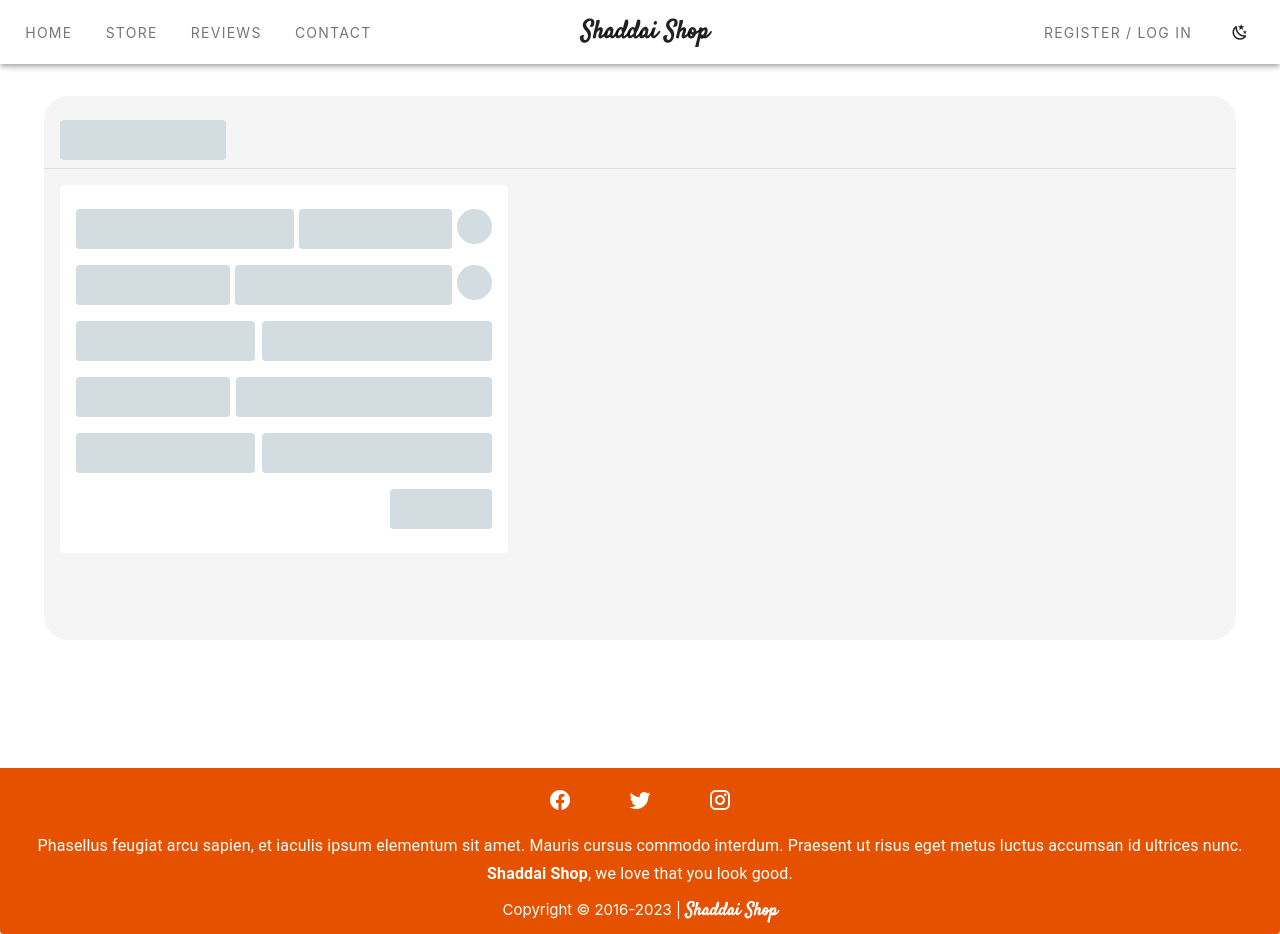
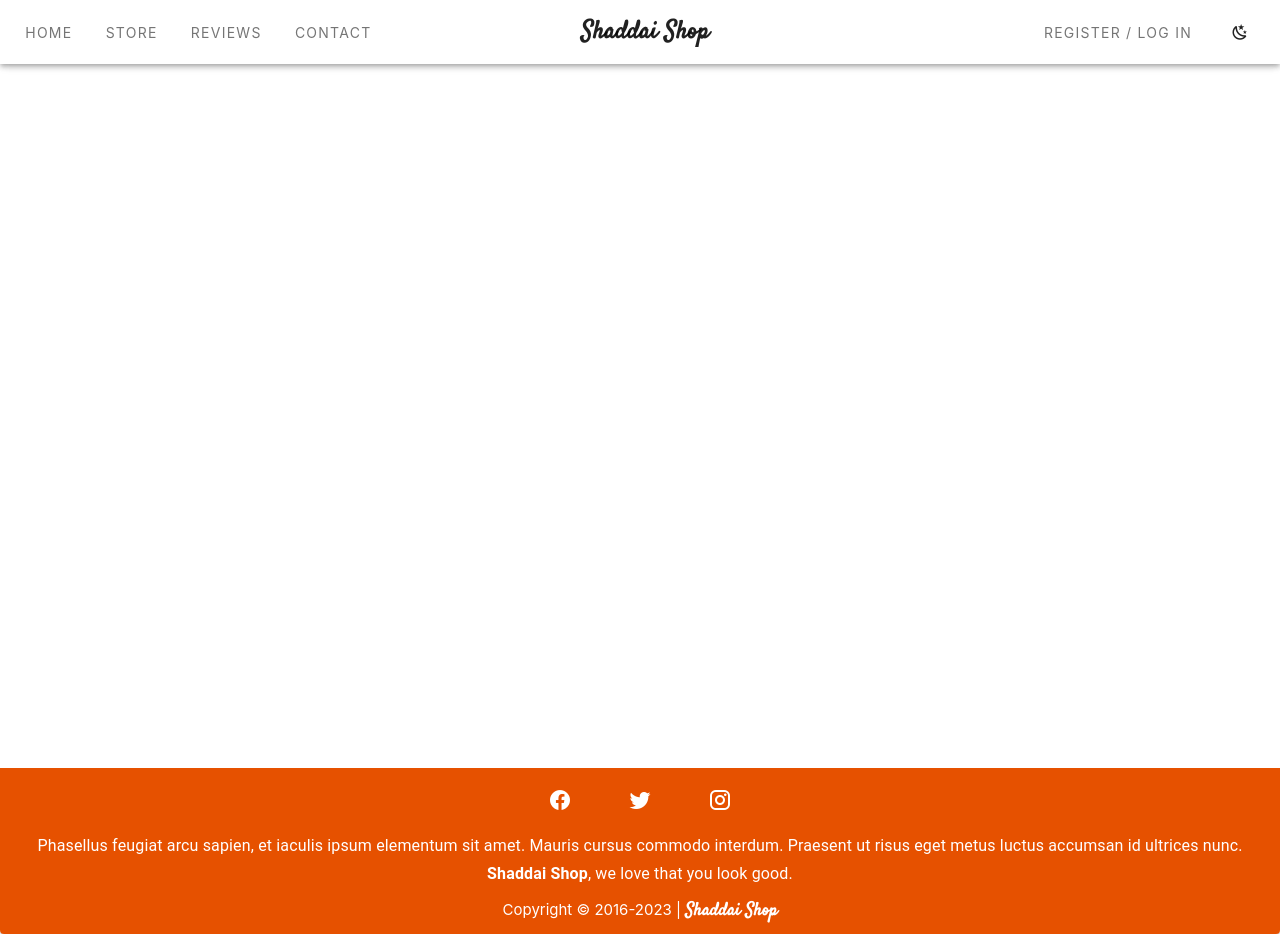
Before and after one commit to danielmen-mx/cupboard, a Vue app: page /test in a window 1280 px wide. Built offline with nearby package versions, Linux system fonts and the light colour scheme.

Commit message:
#comment test new user settings behavior

```diff
--- a/src/components/Common/Test.vue
+++ b/src/components/Common/Test.vue
@@ -1,5 +1,6 @@
 <template>
-  <v-sheet class="elevation-0 bg-grey-lighten-4 rounded-xl mt-6 text-center text-grey-darken-3" height="68vh">
+  <!-- <Button /> -->
+  <!-- <v-sheet class="elevation-0 bg-grey-lighten-4 rounded-xl mt-6 text-center text-grey-darken-3" height="68vh">
     <div class="d-flex justify-space-between mx-4 pt-4">
       <v-sheet class="skeleton rounded my-2" height="5vh" width="13vw"></v-sheet>
     </div>
@@ -36,12 +37,17 @@
         </div>
       </v-sheet>
     </v-responsive>
-    </v-sheet>
+    </v-sheet> -->
   <!-- <p>Something</p>
   <p>{{ $t('nav.admin') }}</p> -->
 </template>
 <script>
+import Button from '../layouts/Button.vue'
+
 export default {
+  components: {
+    Button
+  },
   data: () => ({
     //
   }),
```
